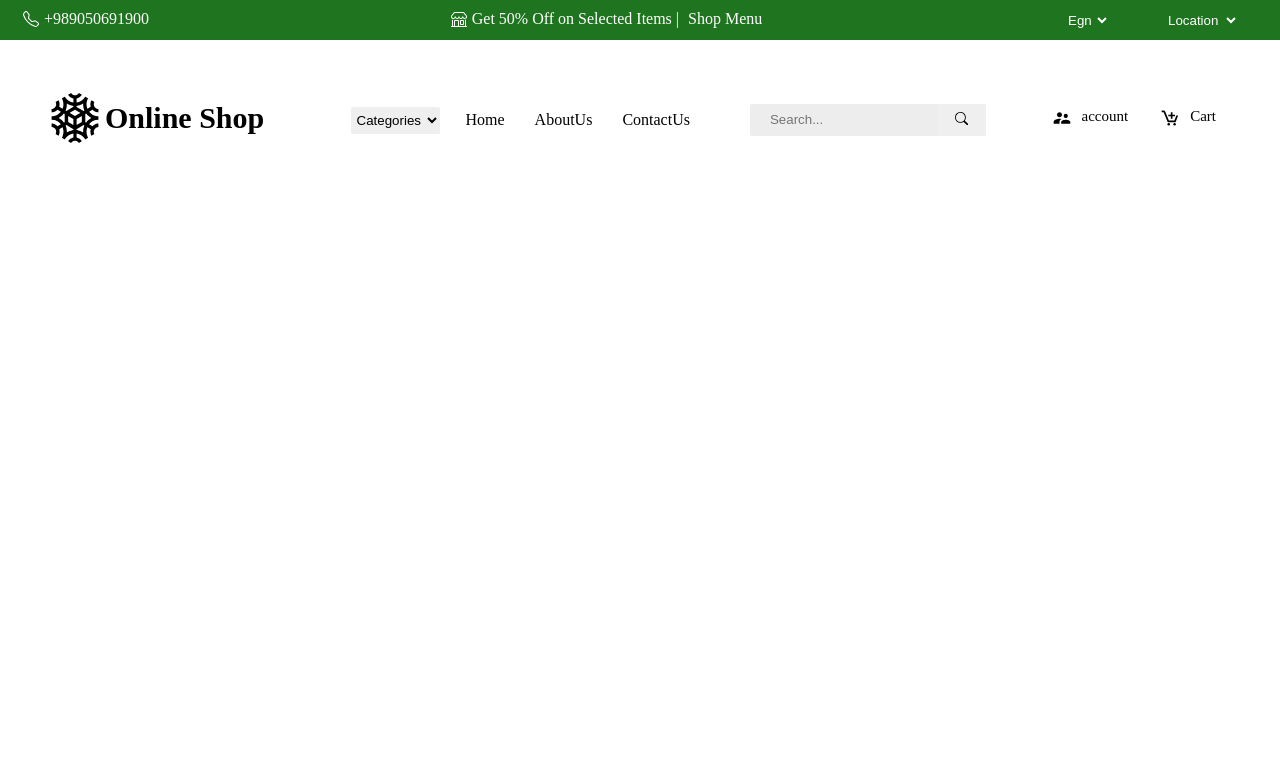
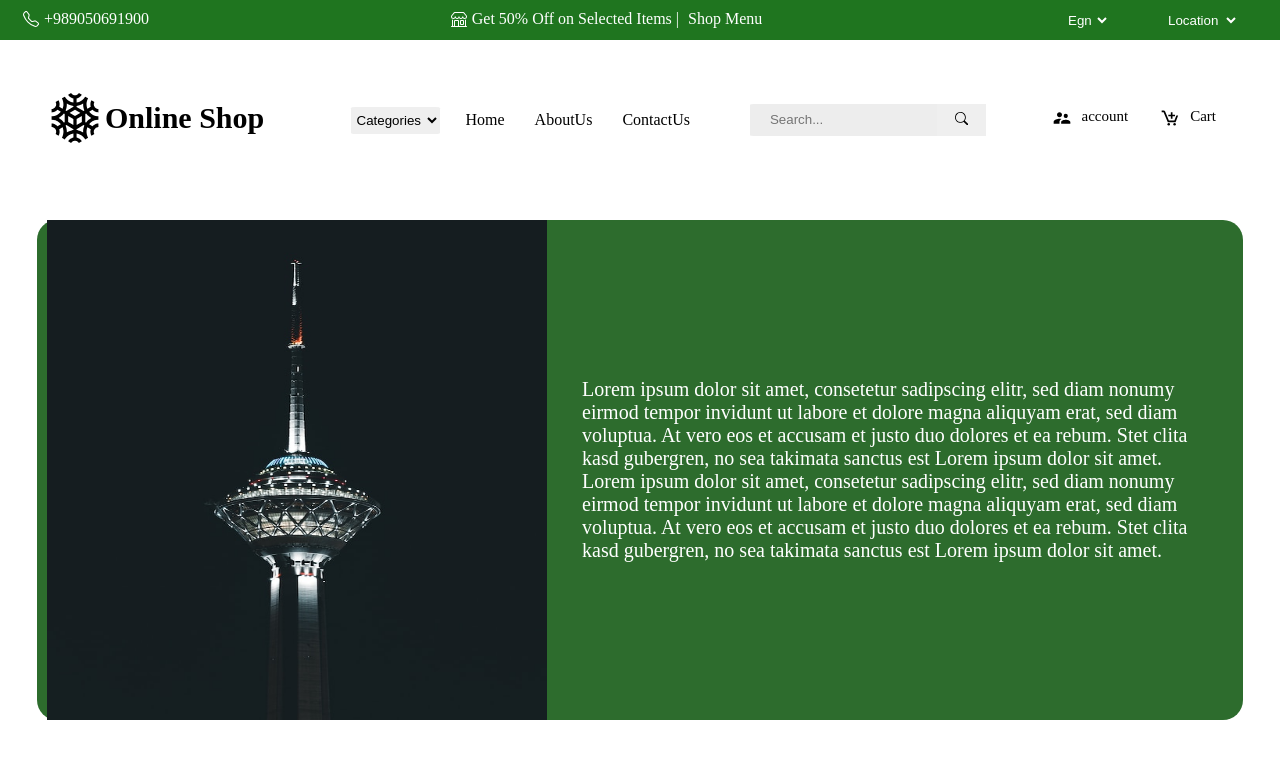
Before and after one commit to MH-Mangelian/Online-Shop, a Next.js app in the folder online-shop/: page /about in a window 1280 px wide. Shown: the top 758 px of the page. Built offline with nearby package versions, Linux system fonts and the light colour scheme.

Commit message:
about us page make and finish

```diff
--- a/online-shop/src/app/page.module.css
+++ b/online-shop/src/app/page.module.css
@@ -236,8 +236,6 @@
 
 .test
 {
-  background-color: azure;
-  padding: 8px;
-  border-radius: 20px;
+
 
 }
--- a/online-shop/src/pages/about.jsx
+++ b/online-shop/src/pages/about.jsx
@@ -9,11 +9,106 @@
 import NavTopGreen from '@/components/NavTopGreen'
 import Header from '@/components/Header'
 
+//icons & img
+import aboutImg from '../public/about.jpg';
+
 const about = () => {
   return (
     <main>
       <NavTopGreen/>
       <Header/>
+
+      <section css={css`
+        display: flex;
+        justify-content: center;
+        align-items: center;
+        flex-direction: column;
+        flex-wrap: nowrap;
+        margin-top: 30px;
+        margin-left : auto;
+        margin-right: auto;
+        width: 95vw;
+        padding: 20px 5px;
+
+      `}>
+
+        <div css={css`
+          display: flex;
+          flex-wrap: nowrap;
+          align-items: center;
+          justify-content: center;
+          flex-direction: row;
+          background-color: hsl(120, 41%, 30%);
+          border-radius: 20px;
+          width: 100%;
+          height: 500px;
+          @media (max-width: 640px) {
+            height: 100vh;
+            flex-direction: column;
+            flex-wrap: nowrap;
+            justify-content: center;
+            align-items: center;
+          }
+        `}>
+
+          <div css={css`
+            display:flex;
+            flex-direction: column;
+            flex-wrap: nowrap;
+            justify-content: center;
+            align-items: center;
+            color:white;
+            font-size:22px;
+          `}>
+
+            <Image src={aboutImg}
+            width={500}
+            height={500}
+            alt=''
+            css={css`
+              margin: 10px;
+              @media (max-width: 1024px) {
+                width:400px ;
+                height:400px;
+
+              }
+              @media (max-width: 768px) {
+                width:310px ;
+                height:310px;
+
+              }
+              @media (max-width: 640px) {
+                width:350px ;
+                height:350px;
+
+              }
+            `}
+            />
+
+          </div>
+
+          <div css={css`
+            display: flex;
+            flex-direction: column;
+            flex-wrap: nowrap;
+            justify-content: center;
+            align-items: center;
+            color:white;
+            font-size: 20px;
+          `}>
+
+            <p css={css`
+              padding: 10px;
+              margin:15px;
+              @media (max-width: 640px) {
+                font-size: 18px;
+              }
+            `}>Lorem ipsum dolor sit amet, consetetur sadipscing elitr, sed diam nonumy eirmod tempor invidunt ut labore et dolore magna aliquyam erat, sed diam voluptua. At vero eos et accusam et justo duo dolores et ea rebum. Stet clita kasd gubergren, no sea takimata sanctus est Lorem ipsum dolor sit amet. Lorem ipsum dolor sit amet, consetetur sadipscing elitr, sed diam nonumy eirmod tempor invidunt ut labore et dolore magna aliquyam erat, sed diam voluptua. At vero eos et accusam et justo duo dolores et ea rebum. Stet clita kasd gubergren, no sea takimata sanctus est Lorem ipsum dolor sit amet.</p>
+          </div>
+
+
+        </div>
+      </section>
     </main>
   )
 }
```
Also changed, not shown: online-shop/src/public/about.jpg (added).
